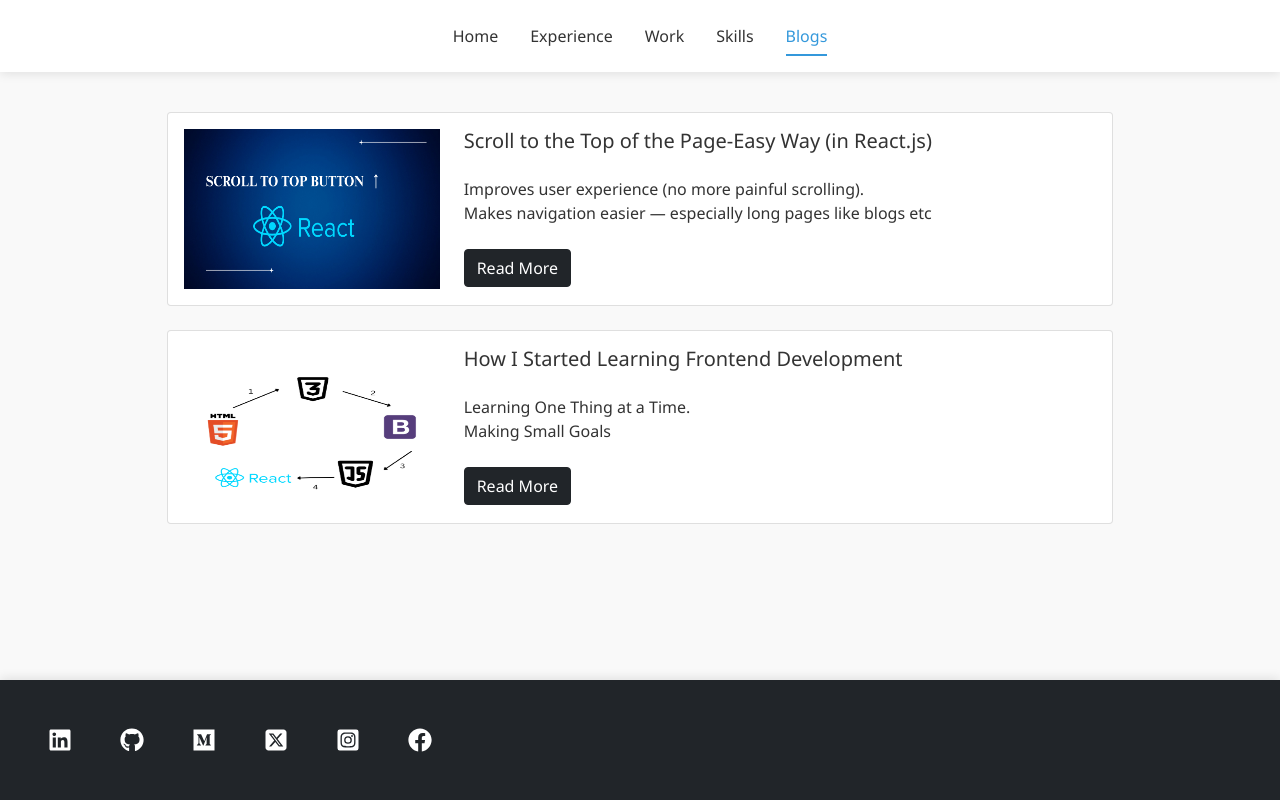
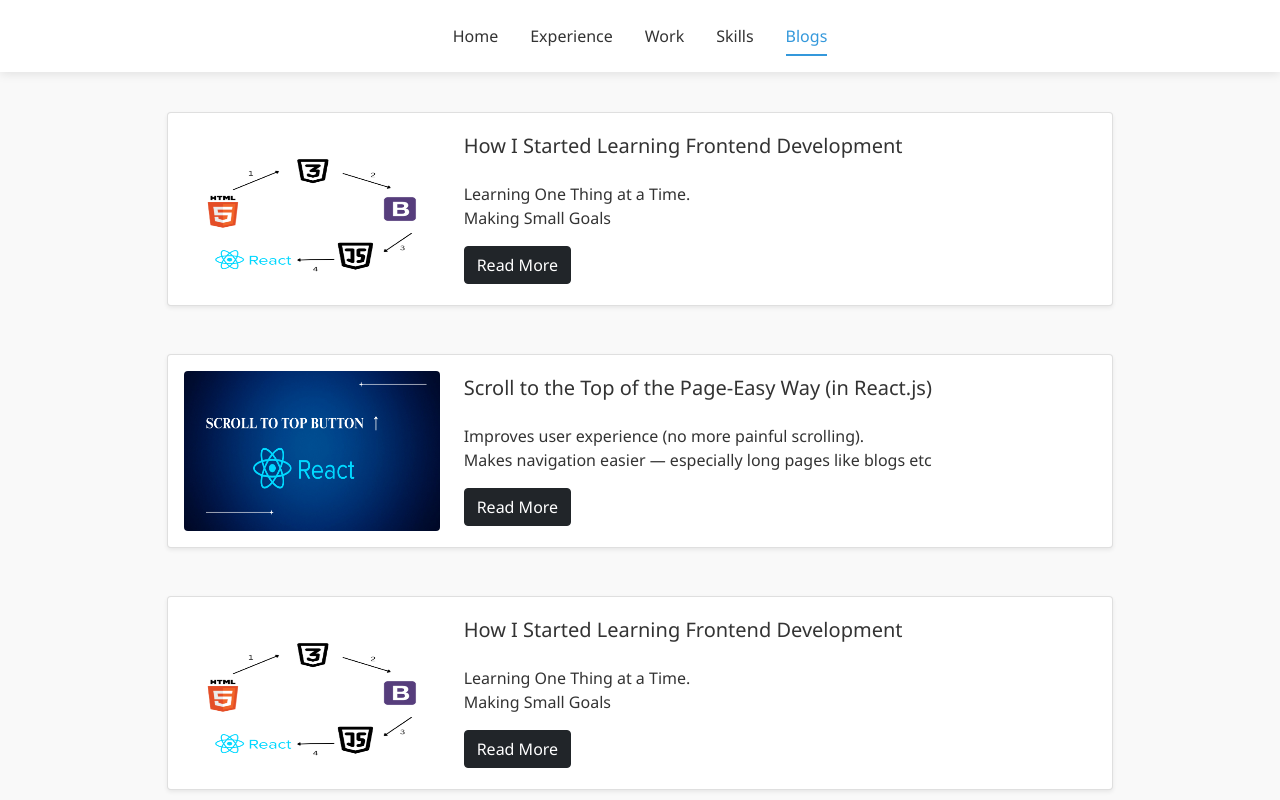
Before and after one commit to utpanna-pradhan/Portfolio, a React (Vite) app: page /blogs in a window 1280 px wide. Shown: the top 800 px of the page. Built offline with nearby package versions, Linux system fonts and the light colour scheme.

Commit message:
added blog

```diff
--- a/src/components/Blogs.jsx
+++ b/src/components/Blogs.jsx
@@ -3,94 +3,84 @@ import presentation from "../assets/presentation.png";
 import blog2 from "../assets/Adobe Express - file.png";
 
 import "../stylesheet/Blogs.css";
-// import {motion} from "react"
 import { motion } from "framer-motion";
 
-function Blogs() {
+const blogData = [
+  {
+    id: 1,
+    image: blog2,
+    title: "How I Started Learning Frontend Development",
+    description: ["Learning One Thing at a Time.", "Making Small Goals"],
+    link: "https://medium.com/@utpanna828/how-i-started-learning-frontend-development-1b120352a0ec",
+  },
+  {
+    id: 2,
+    image: presentation,
+    title: "Scroll to the Top of the Page-Easy Way (in React.js)",
+    description: [
+      "Improves user experience (no more painful scrolling).",
+      "Makes navigation easier — especially long pages like blogs etc",
+    ],
+    link: "https://medium.com/@utpanna828/scroll-to-the-top-of-the-page-the-easy-way-in-react-js-b2c140a296d9",
+  },
+  {
+    id: 3,
+    image: blog2,
+    title: "How I Started Learning Frontend Development",
+    description: ["Learning One Thing at a Time.", "Making Small Goals"],
+    link: "https://medium.com/@utpanna828/how-i-started-learning-frontend-development-1b120352a0ec",
+  },
+  {
+    id: 3,
+    image: blog2,
+    title: "How I Started Learning Frontend Development",
+    description: ["Learning One Thing at a Time.", "Making Small Goals"],
+    link: "https://medium.com/@utpanna828/how-i-started-learning-frontend-development-1b120352a0ec",
+  },
+];
+
+const Blogs = () => {
   return (
     <>
-      {/*-------------------------- blog1--------------------------------------- */}
+      {blogData.map((blog, index) => (
         <motion.div
+          key={blog.id}
           initial={{ opacity: 0, y: 100 }}
           animate={{ opacity: 1, y: 0 }}
           exit={{ opacity: 0, y: 40 }}
-        transition={{ duration: 0.8 }}
+          transition={{ duration: 0.8, delay: index * 0.2 }}
+          className="mb-5"
         >
-        <div className="card col-md-10 mx-auto">
-          <div className="card-body d-flex">
-            <a
-              href="https://medium.com/@utpanna828/scroll-to-the-top-of-the-page-the-easy-way-in-react-js-b2c140a296d9"
-              target="_blank"
-            >
-              <div className="img">
-                <img src={presentation} alt="" className="blog1_img" />
-              </div>
+          <div className="card col-md-10 mx-auto shadow-sm blog-card">
+            <div className="card-body d-flex align-items-center">
+              <a href={blog.link} target="_blank" rel="noopener noreferrer">
+                <motion.div whileHover={{ scale: 1.05 }} className="img">
+                  <img src={blog.image} alt={blog.title} className="blog1_img rounded" />
+                </motion.div>
               </a>
 
-            <div className="content ps-4 pe-4 ">
-              <h5 className="pb-3">Scroll to the Top of the Page-Easy Way (in React.js)</h5>
-              <p className="mb-0">Improves user experience (no more painful scrolling).</p>
-              <p>   Makes navigation easier — especially long pages like blogs etc</p>
-              {/* <ul>
-                <li>Improves user experience (no more painful scrolling).</li>
-                <li>Keeps your UI friendly .</li>
-                <li>
-                  Makes navigation easier — especially long pages like blogs etc
-                </li>
-              </ul> */}
-              <a
-                href="https://medium.com/@utpanna828/scroll-to-the-top-of-the-page-the-easy-way-in-react-js-b2c140a296d9"
-                target="_blank"
+              <div className="content ps-4 pe-4">
+                <h5 className="pb-3">{blog.title}</h5>
+                {blog.description.map((desc, idx) => (
+                  <p key={idx} className="mb-0">{desc}</p>
+                ))}
+                <a href={blog.link} target="_blank" rel="noopener noreferrer">
+                  <motion.button
+                    type="button"
+                    className="btn btn-dark mt-3"
+                    whileHover={{ scale: 1.1 }}
+                    whileTap={{ scale: 0.95 }}
                   >
-                <button type="button" class="btn btn-dark mt-2">
                     Read More
-                </button>
+                  </motion.button>
                 </a>
               </div>
             </div>
           </div>
         </motion.div>
-
-      {/*-------------------------- blog2--------------------------------------- */}
-      <br></br>
-      <motion.div
-        initial={{ opacity: 0, y: 100 }}
-        animate={{ opacity: 1, y: 0 }}
-        exit={{ opacity: 0, y: 40 }}
-        transition={{ duration: 0.8 }}
-      >
-        <div className="card col-md-10 mx-auto">
-          <div className="card-body d-flex">
-            <a
-              href="https://medium.com/@utpanna828/how-i-started-learning-frontend-development-1b120352a0ec"
-              target="_blank"
-            >
-              <div className="img">
-                <img src={blog2} alt="" className="blog1_img" />
-              </div>
-            </a>
-
-            <div className="content ps-4 pe-4 ">
-              <h5 className="pb-3">How I Started Learning Frontend Development</h5>
-              <p className="mb-0">Learning One Thing at a Time.</p>
-              <p>Making Small Goals</p>
-
-              <a
-                href="https://medium.com/@utpanna828/how-i-started-learning-frontend-development-1b120352a0ec"
-                target="_blank"
-              >
-                <button type="button" class="btn btn-dark mt-2">
-                  Read More
-                </button>
-              </a>
-            </div>
-          </div>
-        </div>
-      </motion.div>
-
-
+      ))}
     </>
   );
-}
+};
 
 export default Blogs;
```
Lines whose indentation alone changed are shown as unchanged.
